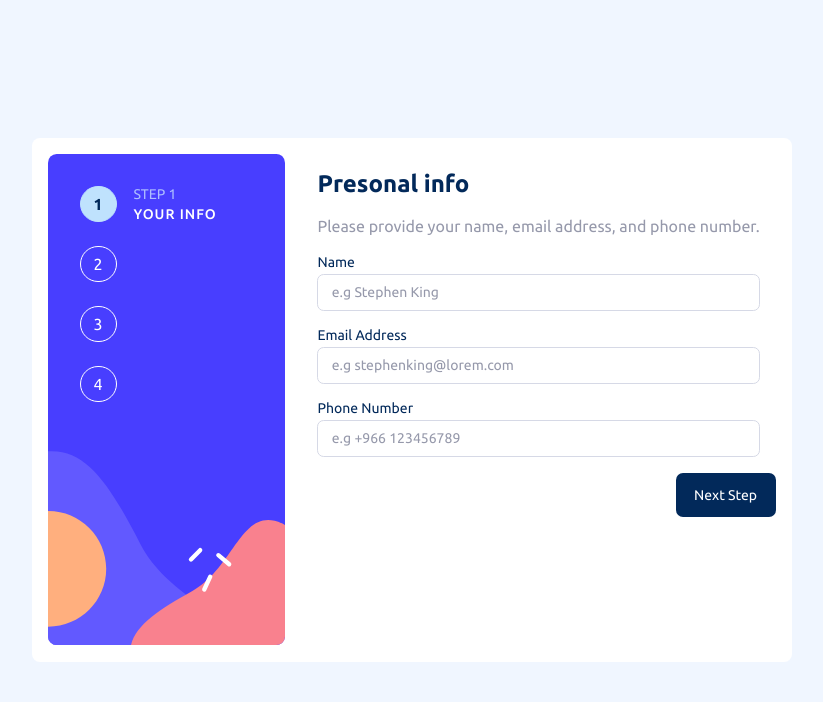
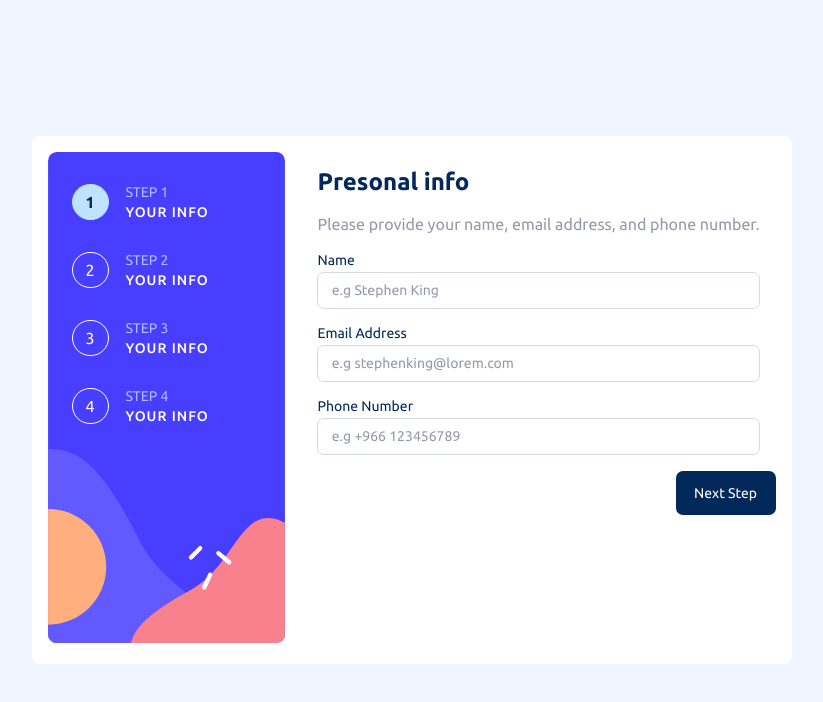
Before and after one commit to Mateeb11/multi-step-form, a React (Vite) app: page / in a window 1280 px wide. Shown: the top 702 px of the page, without its empty margins (228-1051 px from the left). Built offline with nearby package versions, Linux system fonts and the light colour scheme.

Commit message:
fixing the steps component

```diff
--- a/src/Component/Content.module.scss
+++ b/src/Component/Content.module.scss
@@ -9,7 +9,6 @@
     gap: 1em;
 
     grid-template-columns: 1fr 2fr;
-
     padding: 1em;
 
     background-color: var(--clr-neutral-100);
--- a/src/Component/Steps/Steps.jsx
+++ b/src/Component/Steps/Steps.jsx
@@ -13,14 +13,32 @@ export default function Steps({ step }) {
             <span>YOUR INFO</span>
           </div>
         </div>
+        <div className={classes.stepContainer}>
           <div className={`${classes.step} ${step === 2 && classes.selected}`}>
             <p>2</p>
           </div>
+          <div className={classes.stepText}>
+            <p>STEP 2</p>
+            <span>YOUR INFO</span>
+          </div>
+        </div>
+        <div className={classes.stepContainer}>
           <div className={`${classes.step} ${step === 3 && classes.selected}`}>
             <p>3</p>
           </div>
+          <div className={classes.stepText}>
+            <p>STEP 3</p>
+            <span>YOUR INFO</span>
+          </div>
+        </div>
+        <div className={classes.stepContainer}>
           <div className={`${classes.step} ${step === 4 && classes.selected}`}>
             <p>4</p>
+          </div>
+          <div className={classes.stepText}>
+            <p>STEP 4</p>
+            <span>YOUR INFO</span>
+          </div>
         </div>
       </section>
     </>
--- a/src/Component/Steps/Steps.module.scss
+++ b/src/Component/Steps/Steps.module.scss
@@ -43,11 +43,14 @@
   .container {
     flex-direction: column;
     justify-content: start;
-    gap: 1.5em;
+    gap: 2em;
 
     background-image: url("../../../assets/images/bg-sidebar-desktop.svg");
+    background-size: contain;
 
-    padding: 2em 2em 15.25em 2em;
+    padding: 2em 4em 7em 1.5em;
+
+    margin-bottom: 7em;
 
     .stepContainer {
       display: flex;
```
Lines whose indentation alone changed are shown as unchanged.
